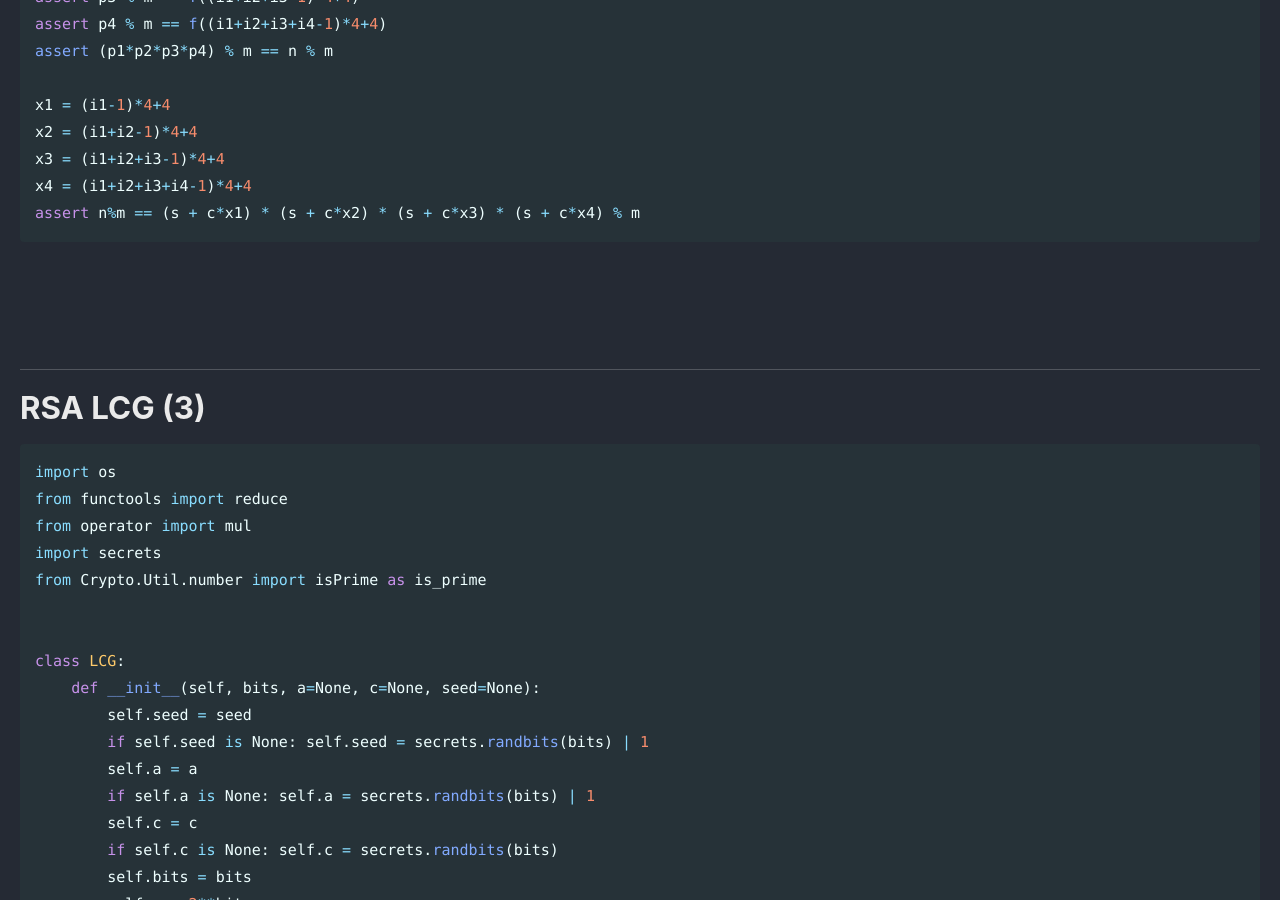
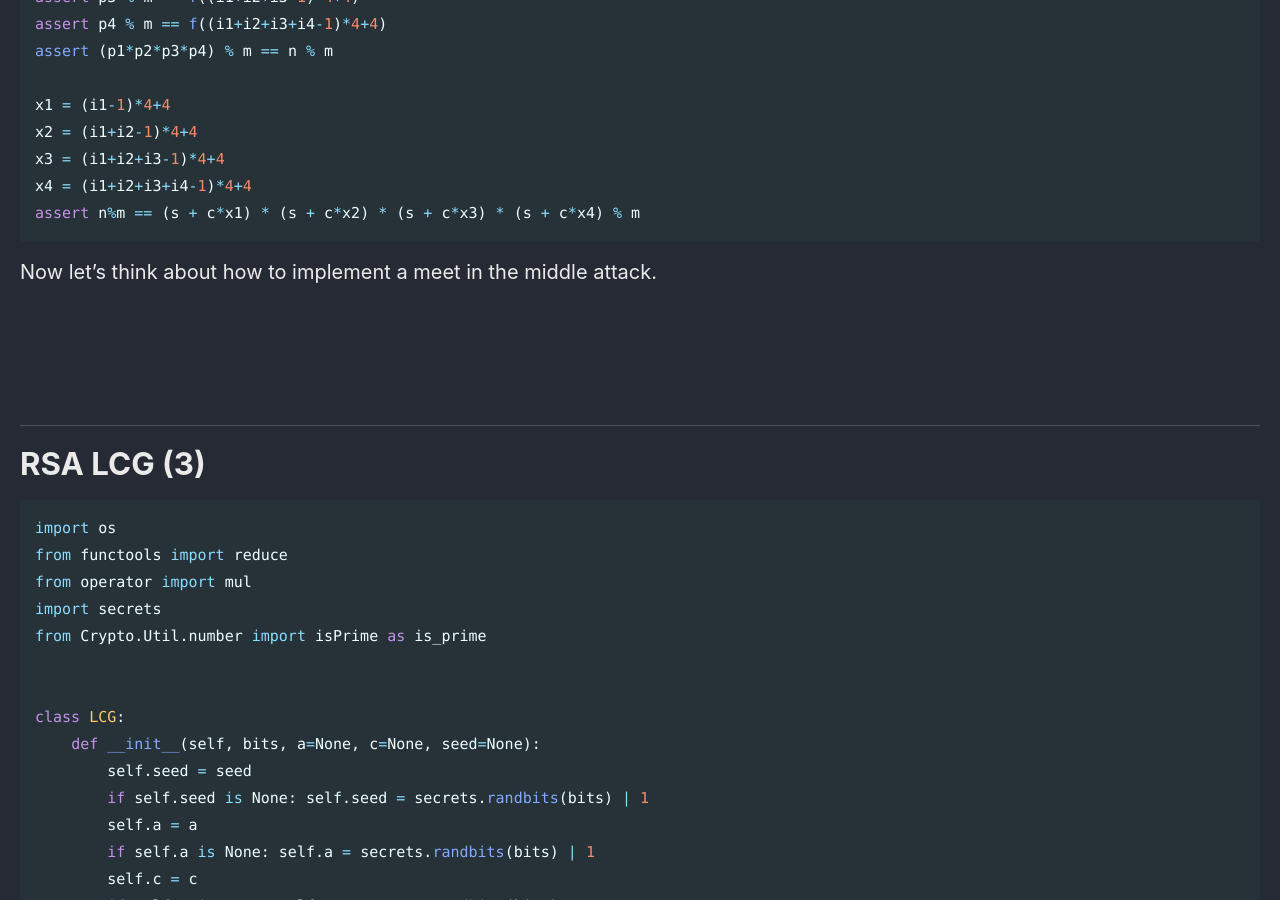
Before and after one commit to Connor-McCartney/Connor-McCartney.github.io, a Jekyll site: the page built from _pages/cryptography/other/HKCERT2024.md, in a window 1280 px wide and 900 px high, scrolled down 12667 px. Built offline with Jekyll 4.4.1, drawn with Linux system fonts in a browser that asks for light colours; cached includes are drawn as plain includes.

Commit message:
Update HKCERT2024.md

````diff
--- a/_pages/cryptography/other/HKCERT2024.md
+++ b/_pages/cryptography/other/HKCERT2024.md
@@ -493,6 +493,8 @@ x4 = (i1+i2+i3+i4-1)*4+4
 assert n%m == (s + c*x1) * (s + c*x2) * (s + c*x3) * (s + c*x4) % m
 ```
 
+Now let's think about how to implement a meet in the middle attack.
+
 <br>
 
 <br>
````
